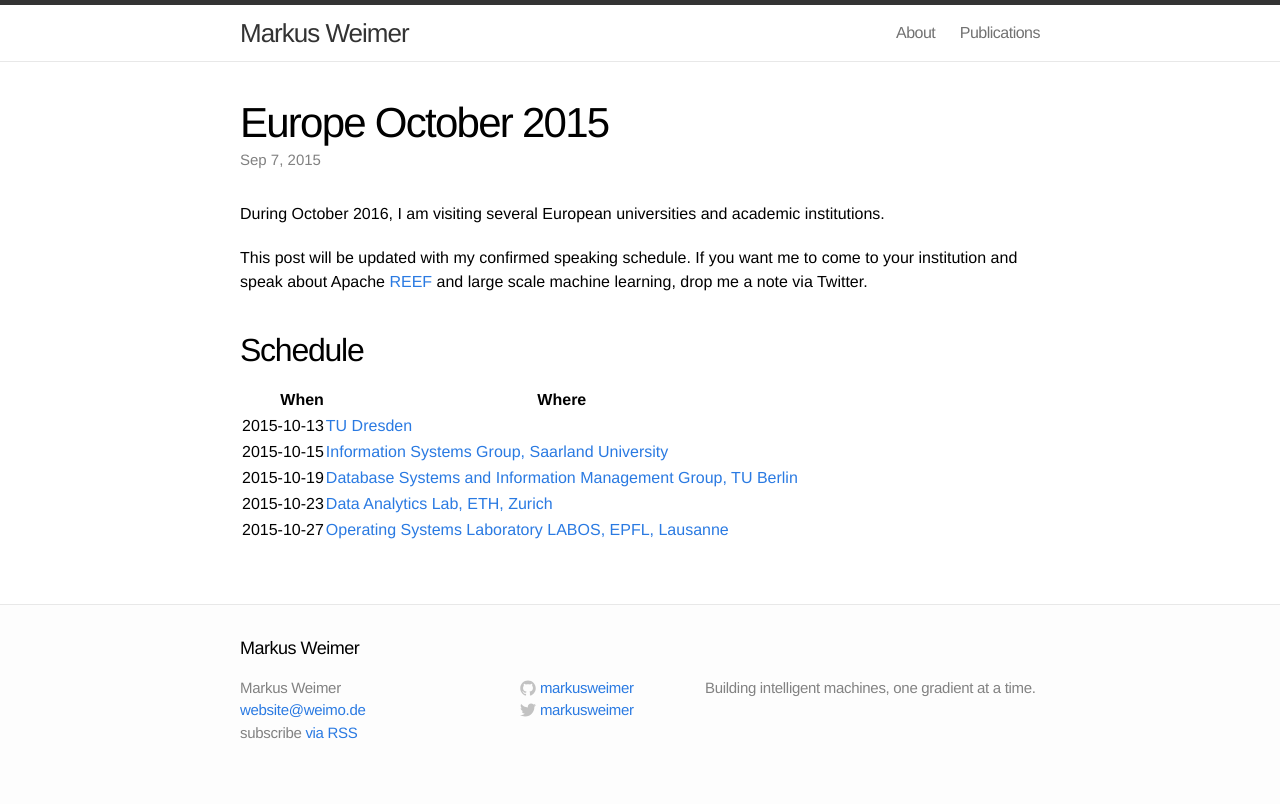
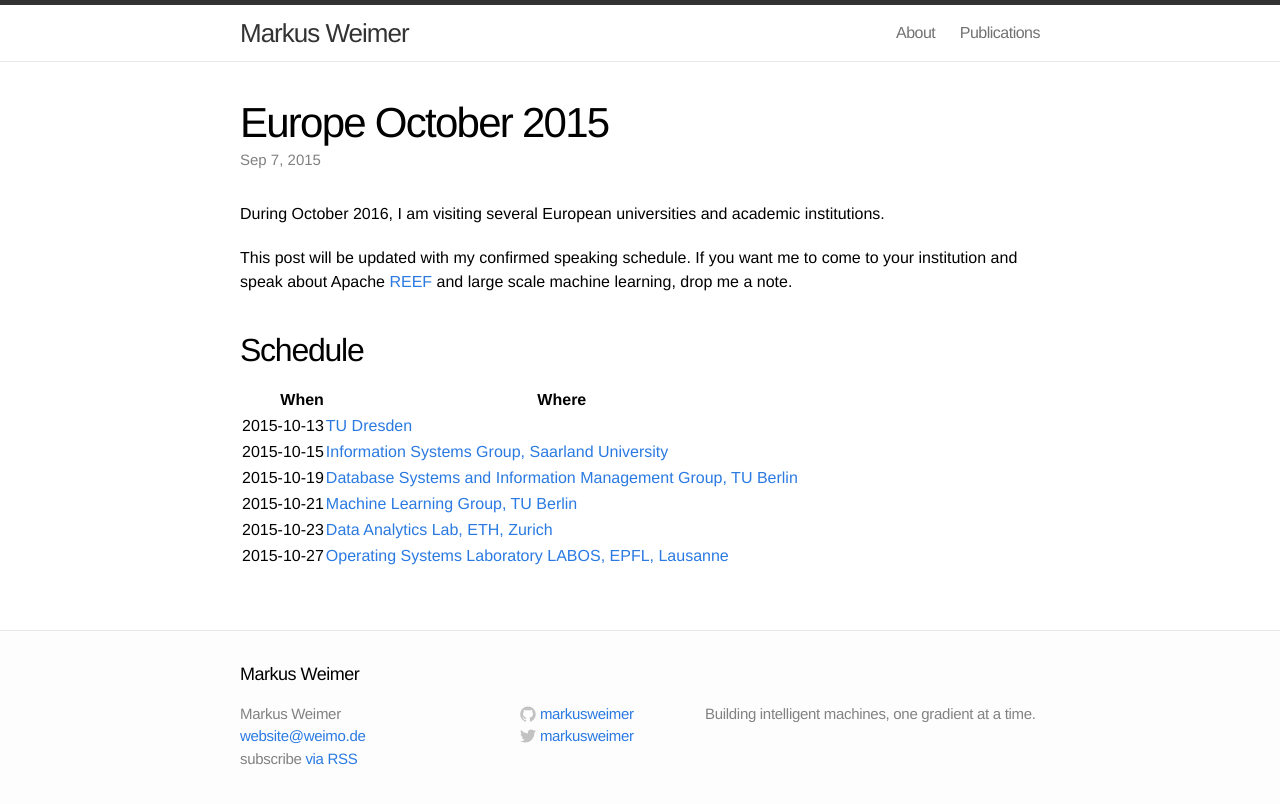
Before and after one commit to markusweimer/markusweimer.github.io, a Jekyll site: the page built from _posts/2015-09-07-Europe-October-2015.md, in a window 1280 px wide. Shown: the top 804 px of the page. Built offline with Jekyll 4.4.1, drawn with Linux system fonts in a browser that asks for light colours.

Commit message:
Added the talk at the TUB ML group

```diff
--- a/_posts/2015-09-07-Europe-October-2015.md
+++ b/_posts/2015-09-07-Europe-October-2015.md
@@ -8,15 +8,16 @@ institutions.
 
 This post will be updated with my confirmed speaking schedule. If you want me to
 come to your institution and speak about Apache [REEF] and large scale  machine
-learning, drop me a note via Twitter.
+learning, drop me a note.
 
 ## Schedule
 
 **When**   | **Where**
-----------:|------
+----------:|--------------------------------------------------------------------
 2015-10-13 | [TU Dresden][TUD]
 2015-10-15 | [Information Systems Group, Saarland University][JD]
 2015-10-19 | [Database Systems and Information Management Group, TU Berlin][DIMA]
+2015-10-21 | [Machine Learning Group, TU Berlin][MLTUB]
 2015-10-23 | [Data Analytics Lab, ETH, Zurich][ETH]
 2015-10-27 | [Operating Systems Laboratory LABOS, EPFL, Lausanne][EPFL]
 
@@ -26,5 +27,6 @@ learning, drop me a note via Twitter.
 [ETH]: http://www.da.inf.ethz.ch/
 [JD]: https://infosys.cs.uni-saarland.de/
 [DIMA]: http://www.dima.tu-berlin.de/
+[MLTUB]: www.ml.tu-berlin.de/menue/machine_learning/
 [EPFL]: http://labos.epfl.ch/
 [TUD]: https://www.tu-dresden.de/die_tu_dresden/fakultaeten/fakultaet_informatik/sysa/ps
```
